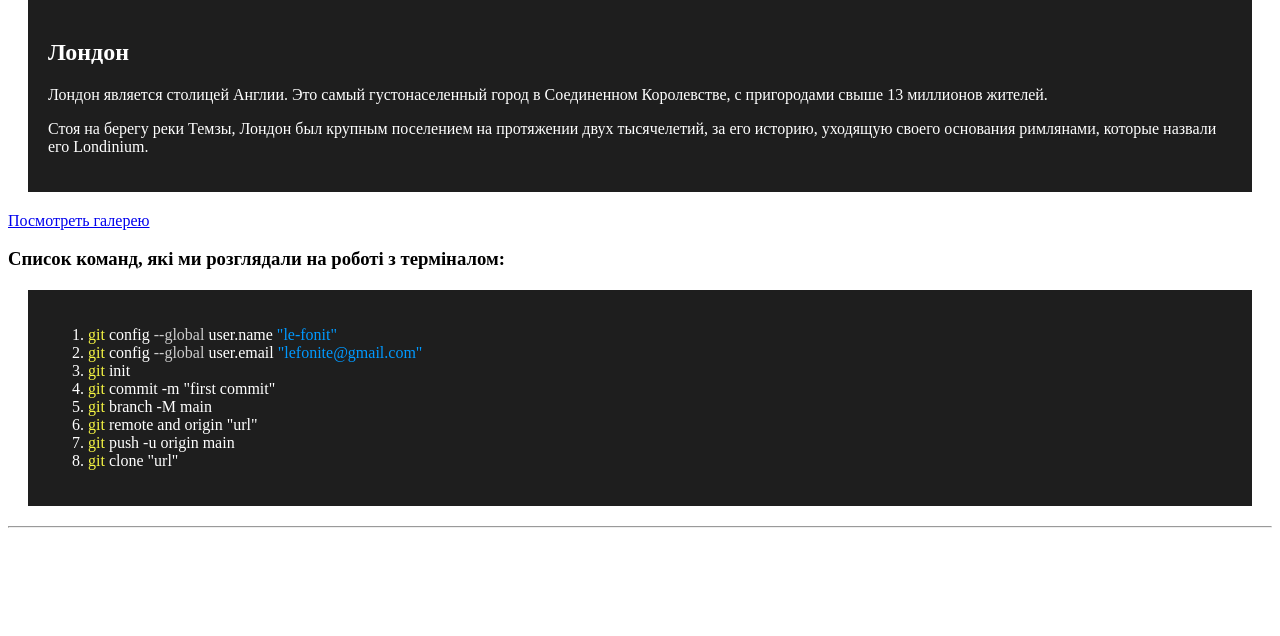
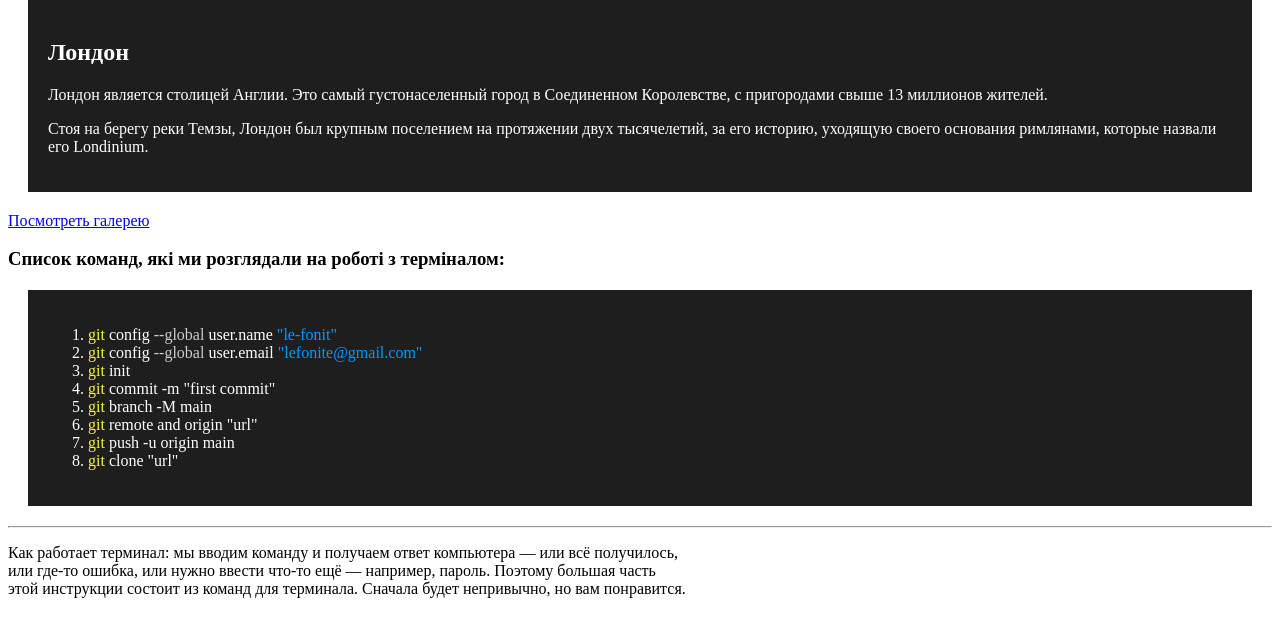
Before and after one commit to le-fonit/Home_work_5-Github-, a plain HTML site: page index.html in a window 1280 px wide. Shown: the part 68-704 px from the top of the page. Drawn offline with Linux system fonts and the light colour scheme.

Commit message:
Added text for commit 5

```diff
--- a/index.html
+++ b/index.html
@@ -44,6 +44,9 @@
   </div>
 
   <hr>
+  <p>Как работает терминал: мы вводим команду и получаем ответ компьютера — или всё получилось, <br>
+     или где-то ошибка, или нужно ввести что-то ещё — например, пароль. Поэтому большая часть <br>
+     этой инструкции состоит из команд для терминала. Сначала будет непривычно, но вам понравится.</p>
 
 
 
```
